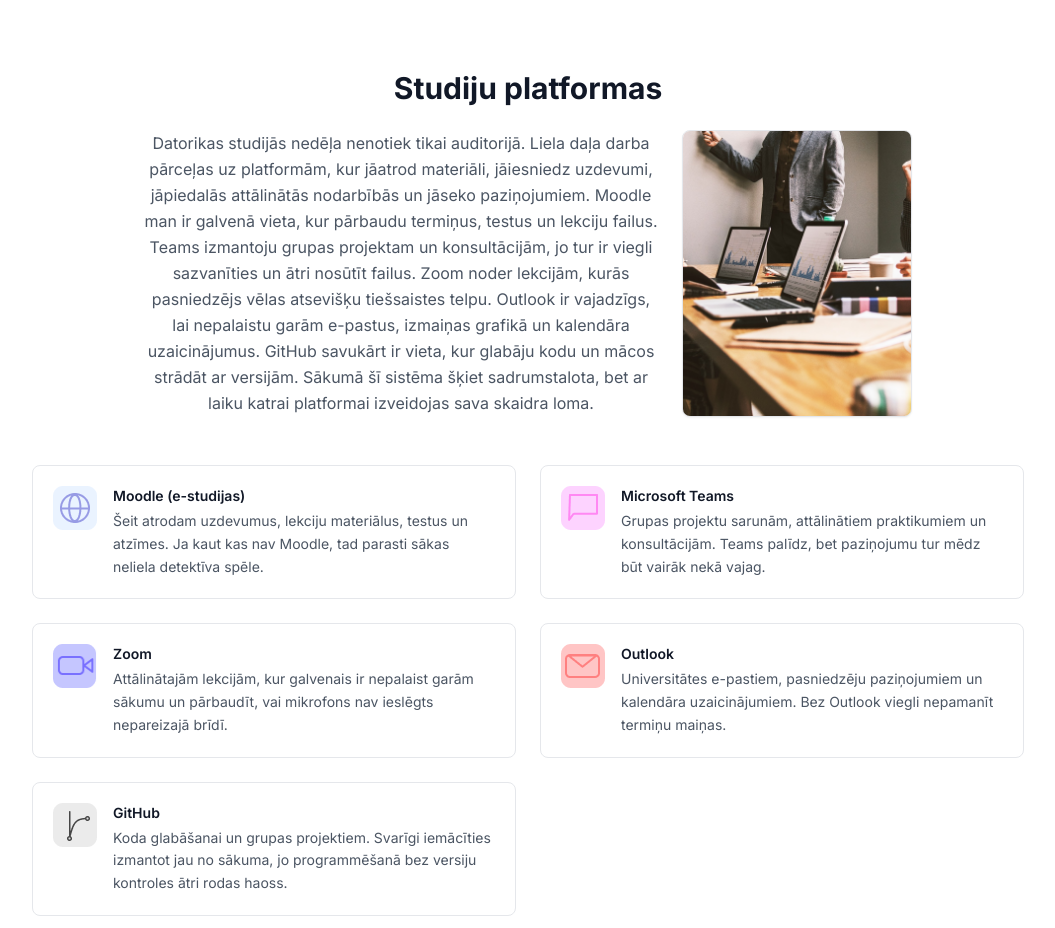
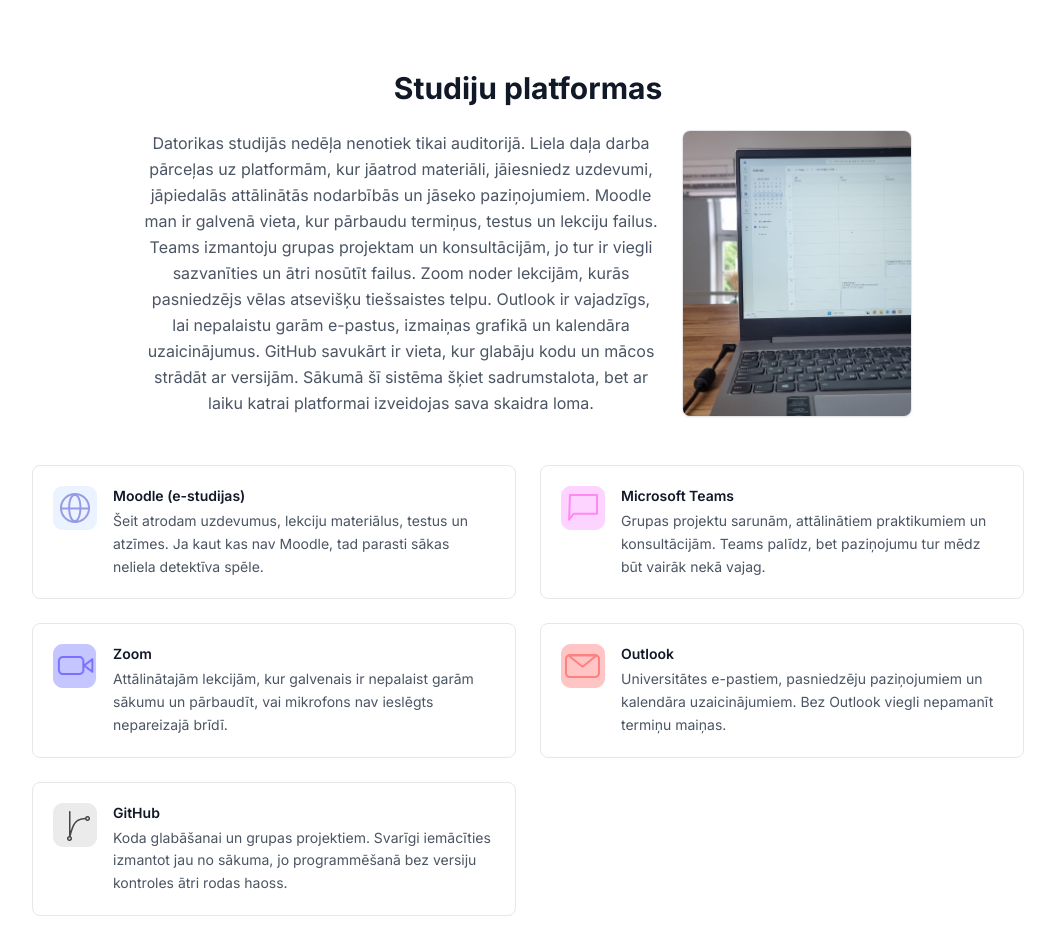
Before and after one commit to sabinestasuna/manalieliskanedela, a Next.js app: page / in a window 1280 px wide. Shown: the part 2840-3768 px from the top of the page, without its empty margins (112-1167 px from the left). Built offline with nearby package versions, Linux system fonts and the light colour scheme.

Commit message:
Replace platforms section image

```diff
--- a/components/sections/Platformas.tsx
+++ b/components/sections/Platformas.tsx
@@ -60,8 +60,8 @@
 
           <figure className="overflow-hidden rounded-lg border border-gray-200 dark:border-gray-800 bg-white dark:bg-gray-950 shadow-sm">
             <Image
-              src="/images/study-platforms-meeting.jpg"
-              alt="Darba tikšanās ar datoriem kā ilustrācija studiju platformām"
+              src="/images/study-platforms-calendar.png"
+              alt="Outlook kalendārs datorā kā ilustrācija studiju platformām"
               width={1920}
               height={1080}
               className="aspect-[4/5] w-full object-cover"
```
Also changed, not shown: public/images/study-platforms-calendar.png (added), public/images/study-platforms-meeting.jpg (deleted).
